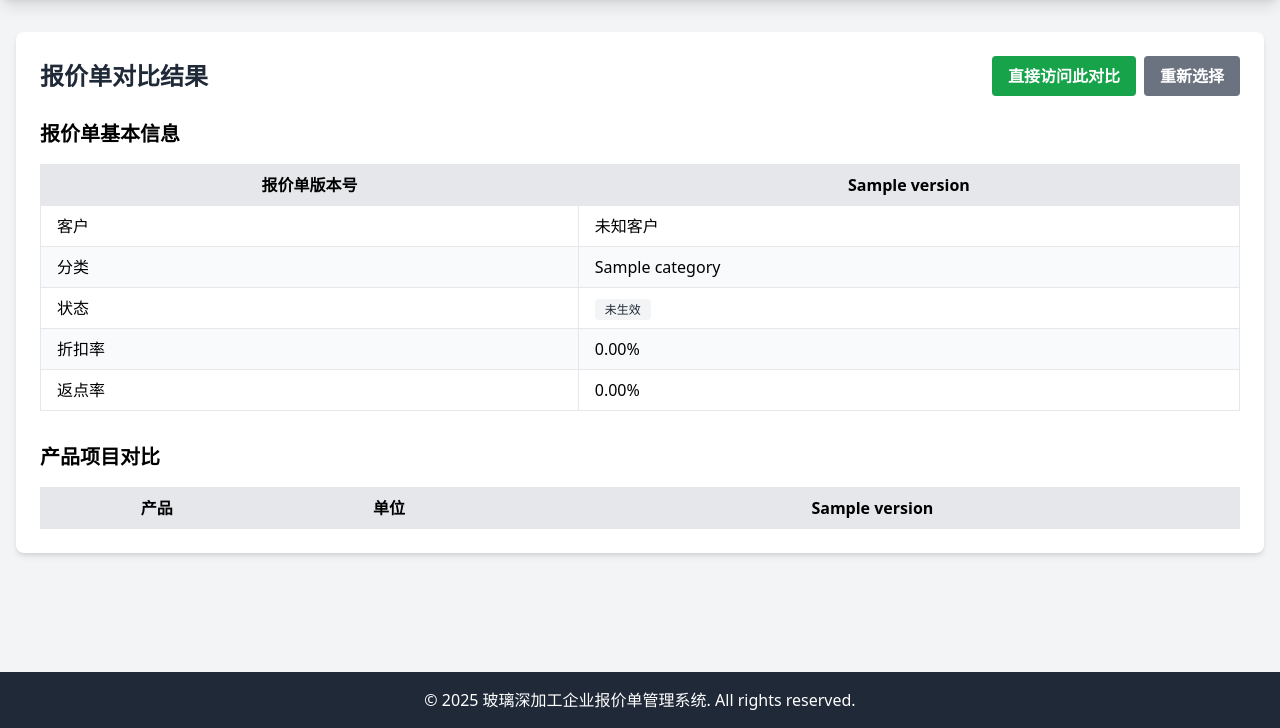
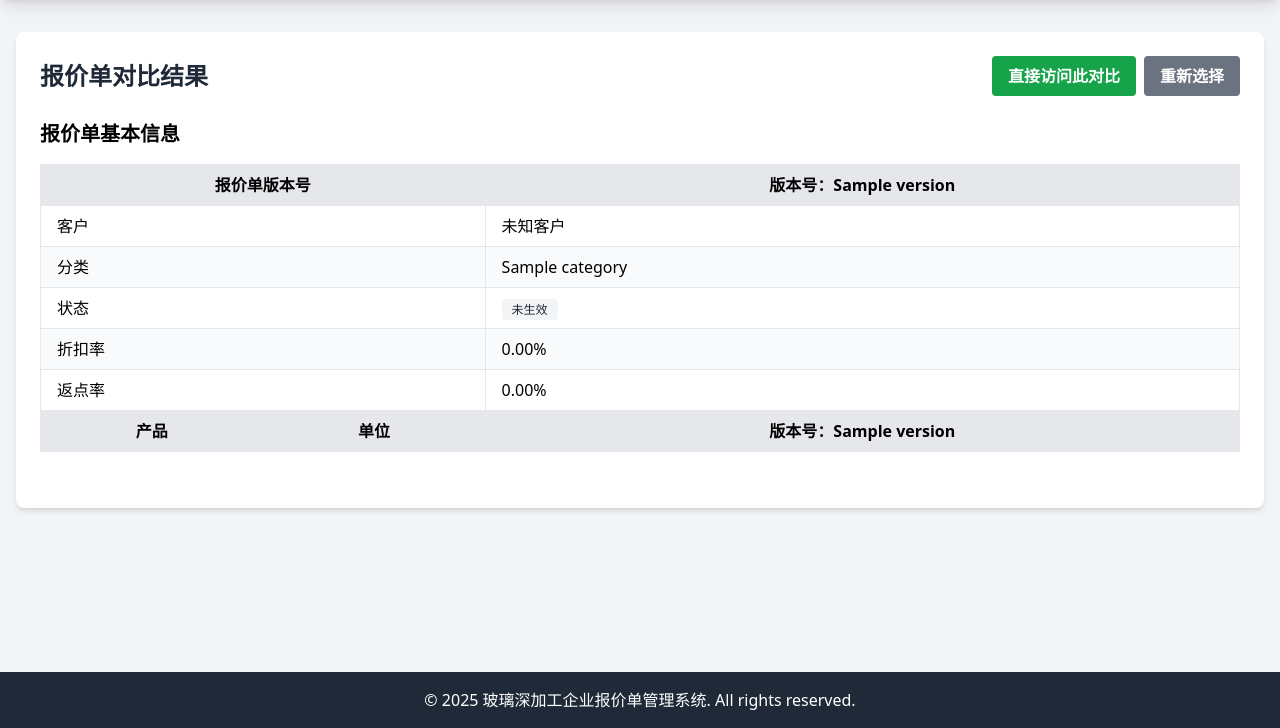
Before and after one commit to thriken/quote-management-system, a PHP site: template resources/views/quotes/comparison/result.php in a window 1280 px wide. Shown: the part 72-800 px from the top of the page. Run offline with PHP 8.4, Linux system fonts and the light colour scheme; the template is opened without the code that fills it: most values are stand-ins (such as "Sample title", 1, 10 or a date in 2020); lists and menus that the app fills with data are empty; some libraries are stand-ins or nearby versions.

Commit message:
修改对比布局，每个报价单上下对齐

```diff
--- a/resources/views/quotes/comparison/result.php
+++ b/resources/views/quotes/comparison/result.php
@@ -23,15 +23,15 @@
             <table class="min-w-full bg-white border">
                 <thead class="bg-gray-200">
                     <tr>
-                        <th class="colspan-2 py-2 px-4 border">报价单版本号</th>
+                        <th colspan="2" class="py-2 px-4 border">报价单版本号</th>
                         <?php foreach ($quotes as $quote): ?>
-                        <th class="colspan-1 py-2 px-4 border"><?= htmlspecialchars($quote['version']) ?></th>
+                        <th class="colspan-1 py-2 px-4 border">版本号：<?= htmlspecialchars($quote['version']) ?></th>
                         <?php endforeach; ?>
                     </tr>
                 </thead>
                 <tbody>
                     <tr>
-                        <td class="colspan-2 py-2 px-4 border font-medium">客户</td>
+                        <td colspan="2" class="py-2 px-4 border font-medium">客户</td>
                         <?php foreach ($quotes as $quote): ?>
                         <td class="colspan-1 py-2 px-4 border">
                             <?= htmlspecialchars($customers[$quote['customer_id']]['short_name'] ?? $customers[$quote['customer_id']]['full_name'] ?? '未知客户') ?>
@@ -39,13 +39,13 @@
                         <?php endforeach; ?>
                     </tr>
                     <tr class="bg-gray-50">
-                        <td class="colspan-2 py-2 px-4 border font-medium">分类</td>
+                        <td colspan="2" class="py-2 px-4 border font-medium">分类</td>
                         <?php foreach ($quotes as $quote): ?>
                         <td class="colspan-1 py-2 px-4 border"><?= htmlspecialchars($quote['category']) ?></td>
                         <?php endforeach; ?>
                     </tr>
                     <tr>
-                        <td class="colspan-2 py-2 px-4 border font-medium">状态</td>
+                        <td colspan="2" class="py-2 px-4 border font-medium">状态</td>
                         <?php foreach ($quotes as $quote): ?>
                         <td class="colspan-1 py-2 px-4 border">
                             <?php if ($quote['is_active']): ?>
@@ -57,33 +57,24 @@
                         <?php endforeach; ?>
                     </tr>
                     <tr class="bg-gray-50">
-                        <td class="colspan-2 py-2 px-4 border font-medium">折扣率</td>
+                        <td colspan="2" class="py-2 px-4 border font-medium">折扣率</td>
                         <?php foreach ($quotes as $quote): ?>
                         <td class="colspan-1 py-2 px-4 border"><?= number_format(is_numeric($quote['discount_rate']) ? $quote['discount_rate'] : 0, 2) ?>%</td>
                         <?php endforeach; ?>
                     </tr>
                     <tr>
-                        <td class="colspan-2 py-2 px-4 border font-medium">返点率</td>
+                        <td colspan="2" class="py-2 px-4 border font-medium">返点率</td>
                         <?php foreach ($quotes as $quote): ?>
                         <td class="colspan-1 py-2 px-4 border"><?= number_format(is_numeric($quote['rebate_rate']) ? $quote['rebate_rate'] : 0, 2) ?>%</td>
                         <?php endforeach; ?>
                     </tr>
                 </tbody>
-            </table>
-        </div>
-    </div>
-
-    <!-- 产品项目对比 -->
-    <div>
-        <h2 class="text-xl font-bold mb-4">产品项目对比</h2>
-        <div class="overflow-x-auto">
-            <table class="min-w-full bg-white border">
                 <thead class="bg-gray-200">
                     <tr>
                         <th class="colspan-1 py-2 px-2 border">产品</th>
                         <th class="colspan-1 py-2 px-2 border">单位</th>
                         <?php foreach ($quotes as $quote): ?>
-                        <th class="colspan-1 py-2 px-4 border"><?= htmlspecialchars($quote['version']) ?></th>
+                        <th class="colspan-1 py-2 px-4 border">版本号：<?= htmlspecialchars($quote['version']) ?></th>
                         <?php endforeach; ?>
                     </tr>
                 </thead>
@@ -96,11 +87,13 @@
                             $allProductIds[$item['product_id']] = true;
                         }
                     }
-
+                    $rowIndex = 0;
                     // 显示每个产品在各报价单中的价格
                     foreach (array_keys($allProductIds) as $productId):
                         $product = $products[$productId] ?? null;
                         if (!$product) continue;
+                        $rowClass = ($rowIndex % 2 == 0) ? 'bg-gray-50' : 'bg-white';
+                        $rowIndex++;
                     ?>
                         <tr class="<?= isset($rowClass) && $rowClass == 'bg-gray-50' ? ($rowClass = '') : ($rowClass = 'bg-gray-50') ?>">
                             <td class="colspan-1 py-2 px-2 border"><?= htmlspecialchars($product['name']) ?></td>
```
Also changed, not shown: app/Controllers/AuthController.php (+18 -5 lines), database/database.db, 1 other file. Lines whose indentation alone changed are shown as unchanged.
